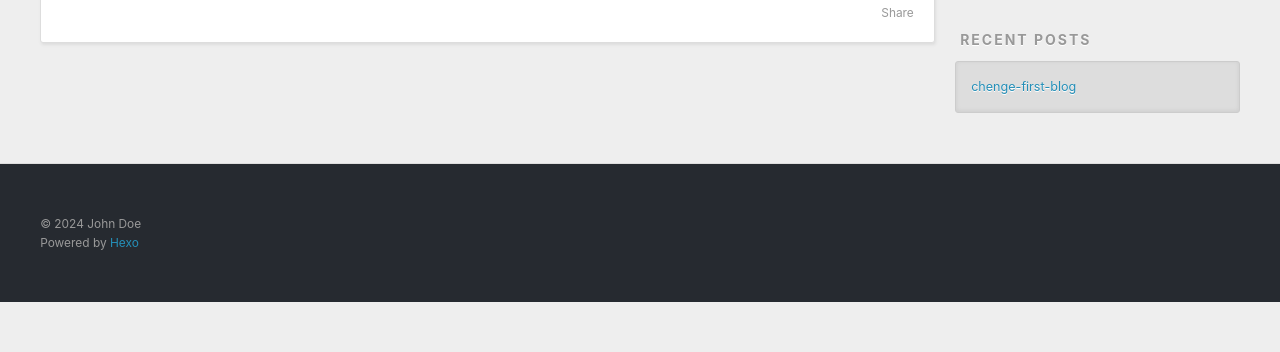
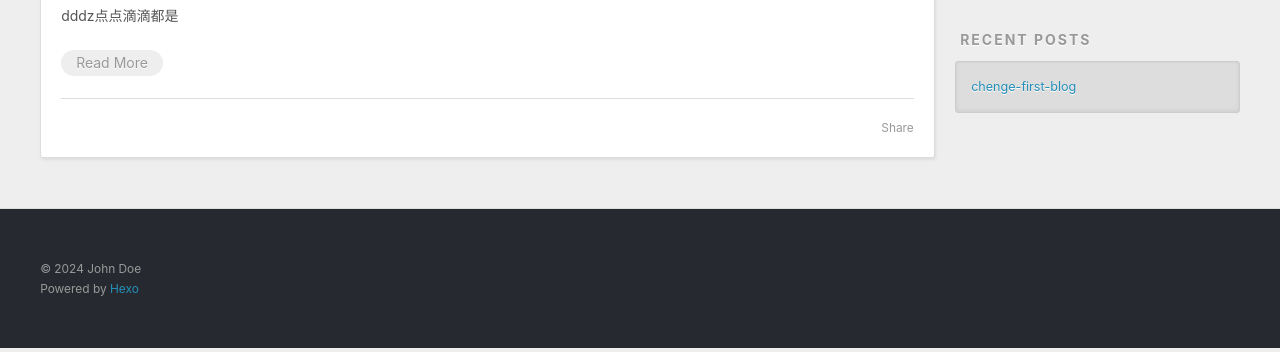
Before and after one commit to sjjwsder/sjjwsder.github.io, a plain HTML site: page index.html in a window 1280 px wide. Shown: the part 448-800 px from the top of the page. Drawn offline with Linux system fonts and the light colour scheme.

Commit message:
Site updated: 2024-07-02 21:29:50

```diff
--- a/index.html
+++ b/index.html
@@ -91,7 +91,11 @@
 
     <div class="e-content article-entry" itemprop="articleBody">
 
-        <span id="more"></span>
+        <p>dddz点点滴滴都是</p>
+
+          <p class="article-more-link">
+            <a href="/2024/07/02/chenge-first-blog/#more">Read More</a>
+          </p>
 
 
     </div>
```
Also changed, not shown: 2024/07/02/chenge-first-blog/index.html (+6 -3 lines).
